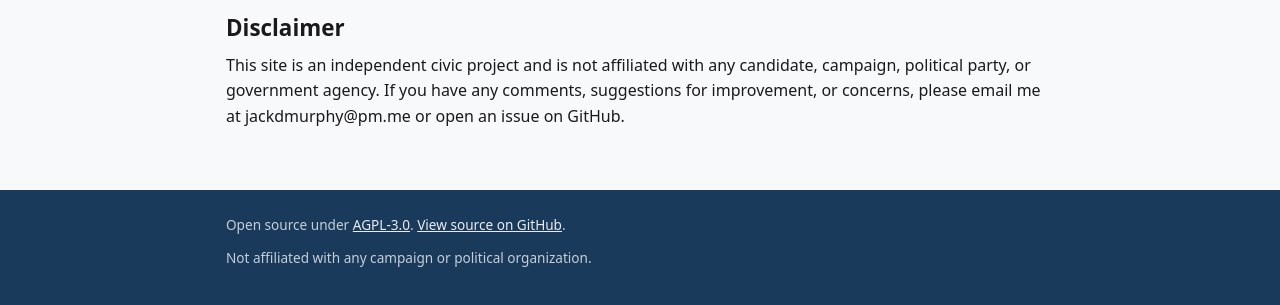
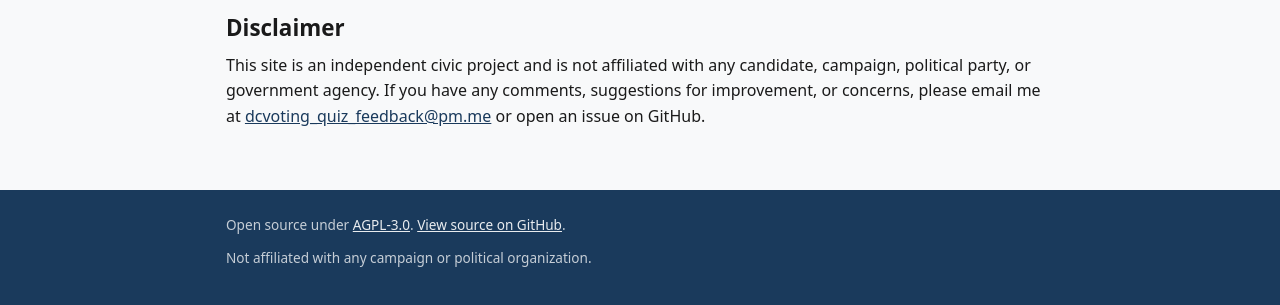
Before and after one commit to jackmurphy2351/dc_whotovotefor, a Flask app: page /about in a window 1280 px wide. Shown: the part 2380-2685 px from the top of the page. Run offline with Flask 3, Linux system fonts and the light colour scheme.

Commit message:
Added email contact for feedback.

```diff
--- a/helpmevote/templates/about.html
+++ b/helpmevote/templates/about.html
@@ -156,7 +156,7 @@
   <h2>Disclaimer</h2>
   <p>
     This site is an independent civic project and is not affiliated with any candidate,
-    campaign, political party, or government agency. If you have any comments, suggestions for improvement, or concerns, please email me at jackdmurphy@pm.me or open an issue on GitHub.
+    campaign, political party, or government agency. If you have any comments, suggestions for improvement, or concerns, please email me at <a href="mailto:dcvoting_quiz_feedback@pm.me">dcvoting_quiz_feedback@pm.me</a> or open an issue on GitHub.
   </p>
 </section>
 {% endblock %}
```
